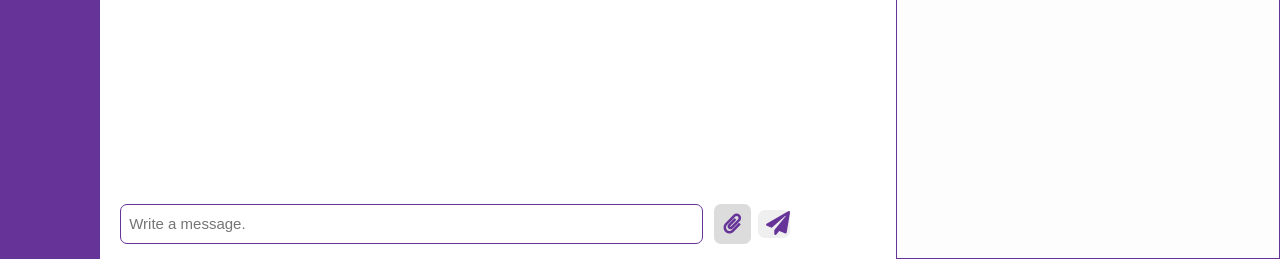
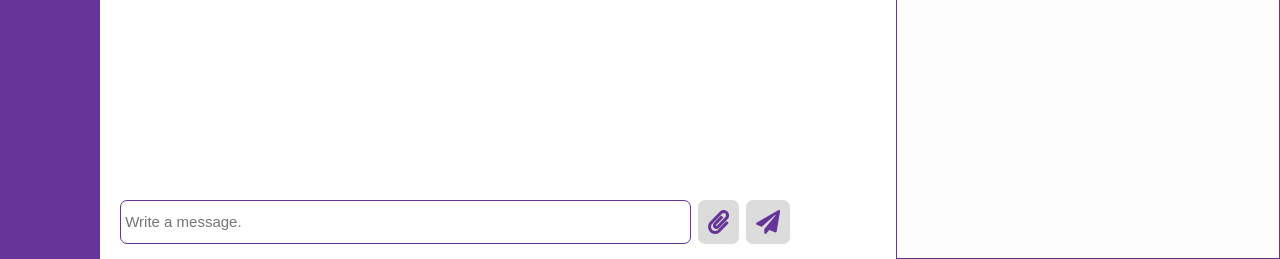
Before and after one commit to FireFrog047/web-bot, a Flask app: template templates/index.html in a window 1280 px wide. Shown: the part 541-800 px from the top of the page. Run offline with Flask 2, Linux system fonts and the light colour scheme; the template is opened without the code that fills it, so the values that code supplies are empty; some libraries are stand-ins or nearby versions.

Commit message:
Fixed send button

```diff
--- a/static/styles/style.css
+++ b/static/styles/style.css
@@ -324,11 +324,9 @@ body {
 }
 
 .msger-inputarea * {
-  padding-left: 4px;
   border-radius: 7px;
   font-size: 1em;
   outline: none;
-  /* background: white; */
 }
 
 .msger-input {
@@ -337,22 +335,21 @@ body {
 }
 
 .msger-send-btn {
-  /* margin-left: 10px;
-  background: #993399;
-
-  font-weight: bold;
-  cursor: pointer;
-  transition: background 0.23s;
-  border: 1px solid rebeccapurple; */
   color: rebeccapurple;
   border: none;
   font-size: 24px;
-  align-self: center;
+}
+
+.fa-paper-plane {
+  padding: 10px;
+  font-size: 24px;
+  background: gainsboro;
+  color: rebeccapurple;
 }
 
 .fa-paperclip {
   padding: 10px;
-  font-size: 20px;
+  font-size: 24px;
   background: gainsboro;
   color: rebeccapurple;
   margin: 0 7px;
```
